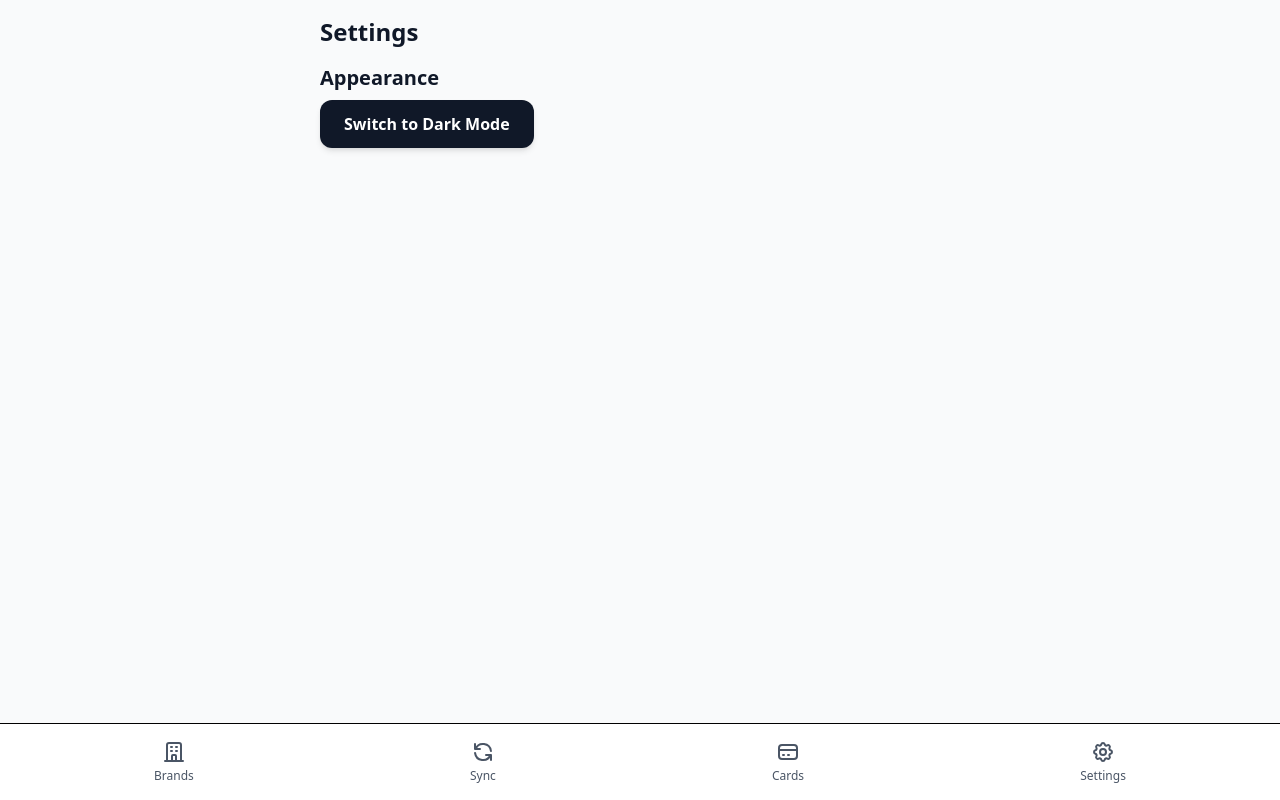
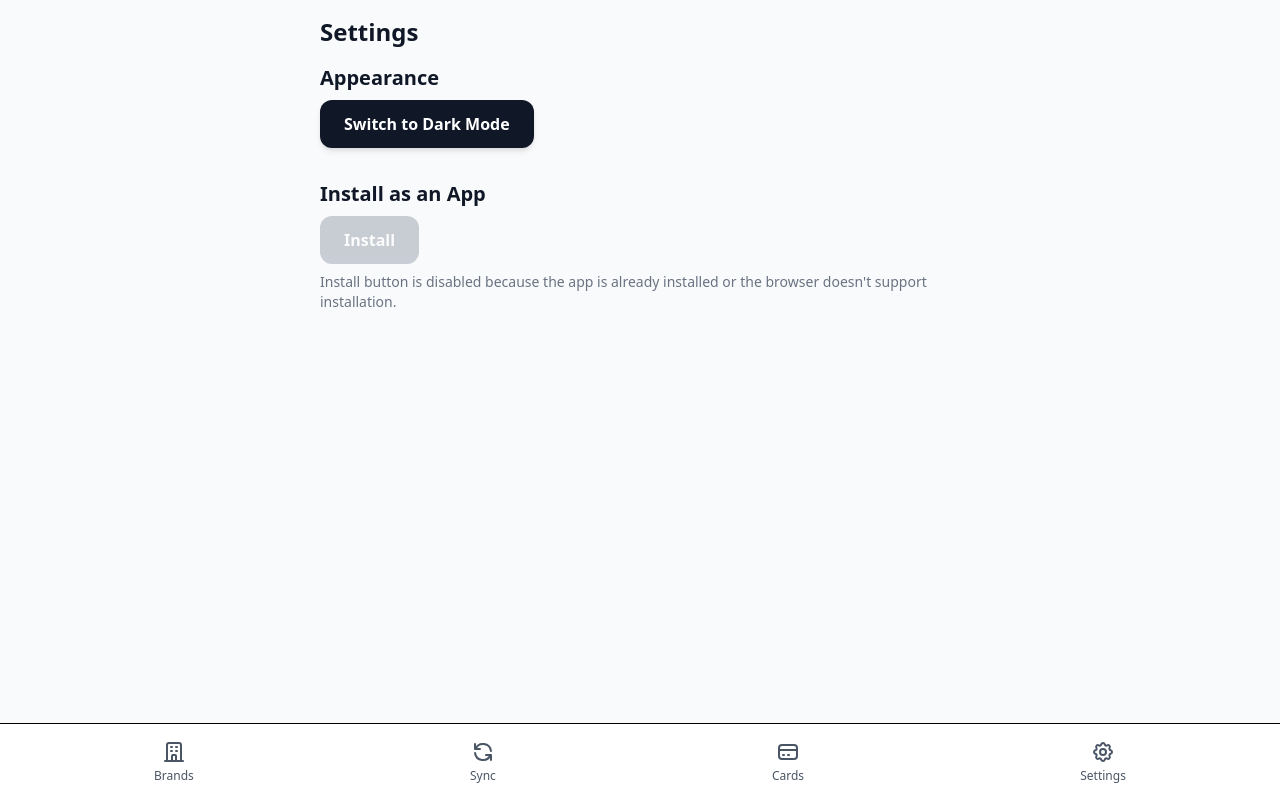
Before and after one commit to tagpro/swipegiftcard, a SvelteKit app: page /settings in a window 1280 px wide. Built offline with nearby package versions, Linux system fonts and the light colour scheme.

Commit message:
feat: Add install as app button

```diff
--- a/src/app.html
+++ b/src/app.html
@@ -1,5 +1,6 @@
 <!doctype html>
 <html lang="en">
+
 <head>
 	<meta charset="utf-8" />
 	<meta name="viewport" content="width=device-width, initial-scale=1" />
@@ -8,8 +9,17 @@
 	<link rel="manifest" href="/manifest.json" />
 	<link rel="apple-touch-icon" href="/icon-192.png" />
 	%sveltekit.head%
+	<script>
+		window.deferredInstallPrompt = null;
+		window.addEventListener('beforeinstallprompt', (e) => {
+			e.preventDefault();
+			window.deferredInstallPrompt = e;
+		});
+	</script>
 </head>
+
 <body data-sveltekit-preload-data="hover">
 	<div style="display: contents">%sveltekit.body%</div>
 </body>
+
 </html>
--- /dev/null
+++ b/src/lib/stores/pwa.ts
@@ -0,0 +1,3 @@
+import { writable } from 'svelte/store';
+
+export const deferredPrompt = writable<any>(null);
--- a/src/routes/+layout.svelte
+++ b/src/routes/+layout.svelte
@@ -2,6 +2,7 @@
 	import "../app.css";
 	import favicon from "$lib/assets/favicon.svg";
 	import { onMount } from "svelte";
+	import { deferredPrompt } from "$lib/stores/pwa";
 
 	let { children } = $props();
 
@@ -15,6 +16,16 @@
 		} else {
 			document.documentElement.classList.remove("dark");
 		}
+
+		// Check if the event was already captured by the script in app.html
+		if ((window as any).deferredInstallPrompt) {
+			deferredPrompt.set((window as any).deferredInstallPrompt);
+		}
+
+		window.addEventListener("beforeinstallprompt", (e) => {
+			e.preventDefault();
+			deferredPrompt.set(e);
+		});
 	});
 </script>
 
--- a/src/routes/settings/+page.svelte
+++ b/src/routes/settings/+page.svelte
@@ -1,5 +1,7 @@
 <script lang="ts">
     import { onMount } from "svelte";
+
+    import { deferredPrompt } from "$lib/stores/pwa";
 
     let isDark = $state(false);
 
@@ -17,6 +19,17 @@
             localStorage.setItem("theme", "light");
         }
     }
+
+    function install() {
+        const promptEvent = $deferredPrompt;
+        if (!promptEvent) return;
+        promptEvent.prompt();
+        promptEvent.userChoice.then((choiceResult: any) => {
+            if (choiceResult.outcome === "accepted") {
+                deferredPrompt.set(null);
+            }
+        });
+    }
 </script>
 
 <div class="p-4 max-w-2xl mx-auto">
@@ -31,4 +44,21 @@
             Switch to {isDark ? "Light" : "Dark"} Mode
         </button>
     </div>
+
+    <div class="mb-8">
+        <h2 class="text-xl font-semibold mb-2">Install as an App</h2>
+        <button
+            onclick={install}
+            disabled={!$deferredPrompt}
+            class="w-full sm:w-auto px-6 py-3 bg-blue-600 text-white font-semibold rounded-xl shadow-md hover:bg-blue-700 hover:shadow-lg active:scale-95 transition-all disabled:opacity-50 disabled:cursor-not-allowed disabled:bg-gray-400 disabled:shadow-none"
+        >
+            Install
+        </button>
+        {#if !$deferredPrompt}
+            <p class="mt-2 text-sm text-gray-500 dark:text-gray-400">
+                Install button is disabled because the app is already installed
+                or the browser doesn't support installation.
+            </p>
+        {/if}
+    </div>
 </div>
```
Lines whose indentation alone changed are shown as unchanged.
